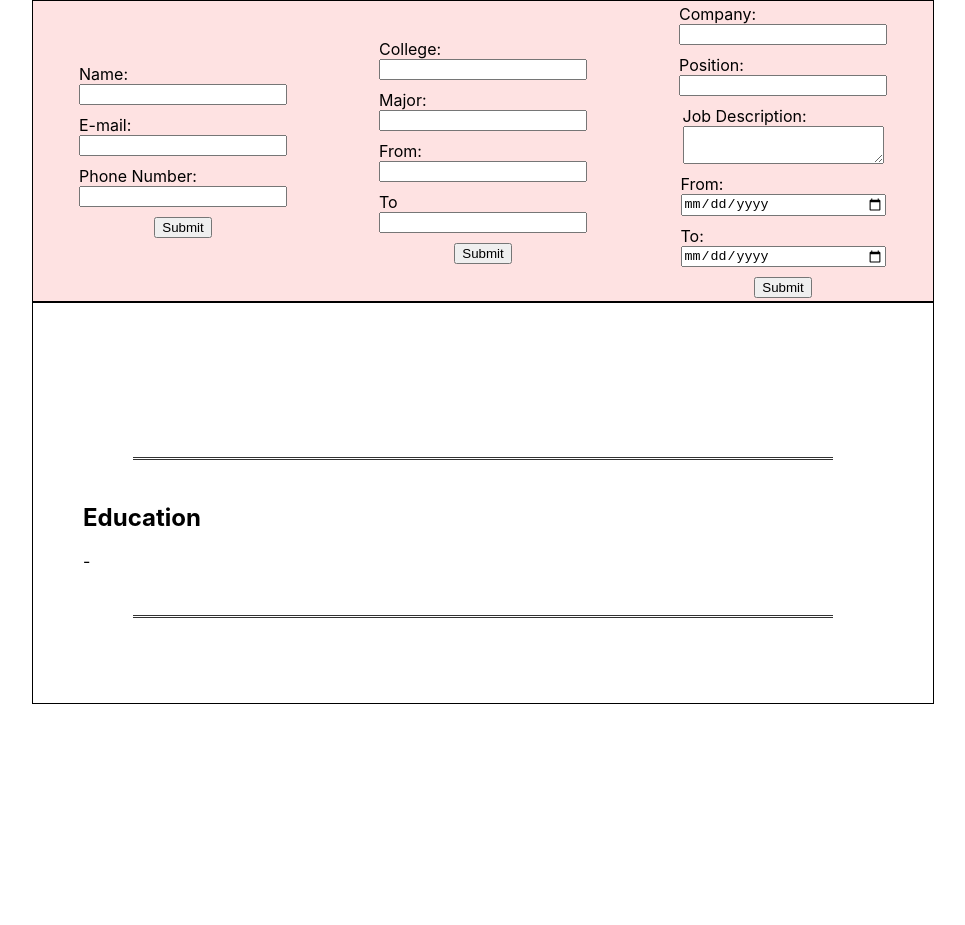
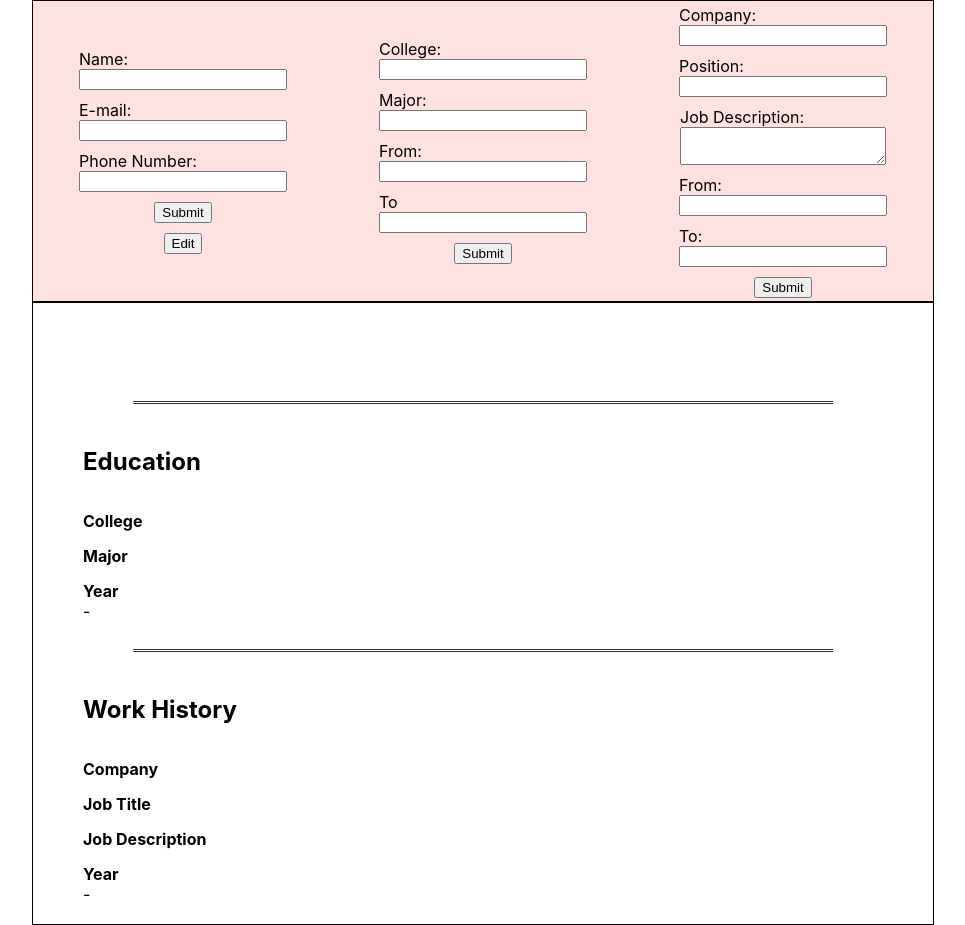
Before and after one commit to NersesArslan/cv-app, a React (Create React App) app: page / in a window 1280 px wide. Shown: the whole page, without its empty margins (157-1122 px from the left). Before the commit the page ends 800 px from the top, so only its background shows below. Built offline with nearby package versions, Linux system fonts and the light colour scheme.

Commit message:
figured out edit button for General section

```diff
--- a/src/App.js
+++ b/src/App.js
@@ -47,6 +47,7 @@ class App extends Component {
       },
     });
   };
+
   handleEmail = (e) => {
     this.setState({
       email: {
@@ -122,6 +123,18 @@ class App extends Component {
       workTo: {
         text: e.target.value,
       },
+    });
+  };
+
+  editButton = (e) => {
+    e.preventDefault();
+    this.setState({
+      name: { text: this.state.nameValue },
+      nameValue: [],
+      email: { text: this.state.emailValue },
+      emailValue: [],
+      phone: { number: this.state.phoneValue },
+      phoneValue: [],
     });
   };
 
@@ -206,6 +219,7 @@ class App extends Component {
             phoneValue={phone.number}
             buttonValue={"Submit"}
             onSubmit={this.onSubmitForm}
+            onClick={this.editButton}
           />
           <Education
             onChange={this.handleCollege}
--- a/src/components/CV.js
+++ b/src/components/CV.js
@@ -2,6 +2,7 @@ import React, { Component } from "react";
 import Line from "./Line";
 import "../styles/general.css";
 import "../styles/education.css";
+import "../styles/work.css";
 export default class CV extends Component {
   constructor(props) {
     super(props);
@@ -34,19 +35,42 @@ export default class CV extends Component {
         <Line />
         <div className="Education">
           <h2>Education</h2>
+          <div className="college">
+            <h4>College</h4>
             <p>{college}</p>
+          </div>
+          <div className="major">
+            <h4>Major</h4>
             <p>{major}</p>
+          </div>
+          <div className="date">
+            <h4>Year</h4>
             <p>
               {eduDateFrom} - {eduDateTo}
             </p>
           </div>
+        </div>
         <Line />
         <div className="Work">
+          <h2>Work History</h2>
+          <div className="company">
+            <h4>Company</h4>
             <p>{company}</p>
+          </div>
+          <div className="job">
+            <h4>Job Title</h4>
             <p>{position}</p>
+          </div>
+          <div className="job-description">
+            <h4>Job Description</h4>
             <p>{task}</p>
-          <p>{workDateFrom}</p>
-          <p>{workDateTo}</p>
+          </div>
+          <div className="date">
+            <h4>Year</h4>
+            <p>
+              {workDateFrom} - {workDateTo}
+            </p>
+          </div>
         </div>
       </div>
     );
--- a/src/components/General.js
+++ b/src/components/General.js
@@ -6,37 +6,36 @@ export default class General extends Component {
   }
 
   render() {
+    const {
+      onSubmit,
+      onChange,
+      value,
+      onEmailChange,
+      emailValue,
+      onPhoneChange,
+      phoneValue,
+      buttonValue,
+      onClick,
+    } = this.props;
     return (
       <div>
-        <form onSubmit={this.props.onSubmit}>
+        <form onSubmit={onSubmit}>
           <div>
             <label>Name:</label>
-            <input
-              type="text"
-              onChange={this.props.onChange}
-              value={this.props.value}
-            />
+            <input type="text" onChange={onChange} value={value} />
           </div>
           <div>
             <label>E-mail:</label>
-            <input
-              type="email"
-              onChange={this.props.onEmailChange}
-              value={this.props.emailValue}
-            />
+            <input type="email" onChange={onEmailChange} value={emailValue} />
           </div>
           <div>
             <label>Phone Number:</label>
-            <input
-              type="text"
-              onChange={this.props.onPhoneChange}
-              value={this.props.phoneValue}
-            />
+            <input type="text" onChange={onPhoneChange} value={phoneValue} />
           </div>
-
-          <button type="submit" value={this.props.buttonValue}>
+          <button type="submit" value={buttonValue}>
             Submit
           </button>
+          <button onClick={onClick}>Edit</button>
         </form>
       </div>
     );
--- a/src/components/Work.js
+++ b/src/components/Work.js
@@ -36,7 +36,7 @@ export default class Work extends Component {
           <div>
             <label>From:</label>
             <input
-              type="date"
+              type="number"
               onChange={this.props.onWorkDateChange}
               value={this.props.workDateValue}
             />
@@ -44,7 +44,7 @@ export default class Work extends Component {
           <div>
             <label>To:</label>
             <input
-              type="date"
+              type="number"
               onChange={this.props.onToDate}
               value={this.props.toDateValue}
             />
--- a/src/index.css
+++ b/src/index.css
@@ -10,6 +10,7 @@ textarea {
   font-family: -apple-system, BlinkMacSystemFont, "Segoe UI", "Roboto", "Oxygen",
     "Ubuntu", "Cantarell", "Fira Sans", "Droid Sans", "Helvetica Neue",
     sans-serif;
+  width: 200px;
 }
 code {
   font-family: source-code-pro, Menlo, Monaco, Consolas, "Courier New",
@@ -55,7 +56,6 @@ form > div {
 
 .CV-Template {
   border: 1px solid black;
-  height: 400px;
 }
 
 #name {
--- a/src/styles/education.css
+++ b/src/styles/education.css
@@ -1,3 +1,15 @@
 .Education {
   padding: 10px 50px 20px;
+  gap: 15px;
+  display: flex;
+  flex-direction: column;
 }
+
+.college > *,
+.major > *,
+.date > *,
+.company > *,
+.job > *,
+.job-description > * {
+  margin: 0;
+}
--- /dev/null
+++ b/src/styles/work.css
@@ -0,0 +1,6 @@
+.Work {
+  padding: 10px 50px 20px;
+  gap: 15px;
+  display: flex;
+  flex-direction: column;
+}
```
Lines whose indentation alone changed are shown as unchanged.
